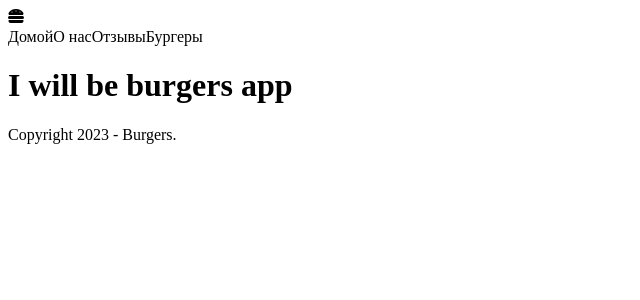
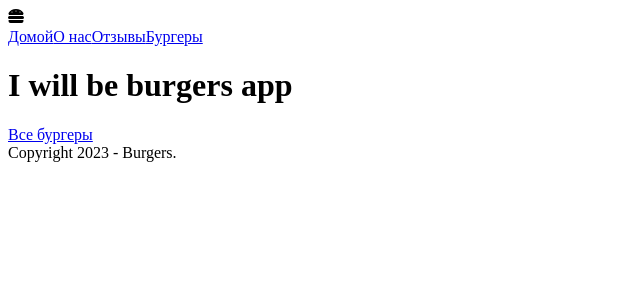
Before and after one commit to ChernoSlava/Burgers-Next-JS, a Next.js app: page / in a window 1280 px wide. Shown: the top 300 px of the page, without its empty margins (0-640 px from the left). Built offline with nearby package versions, Linux system fonts and the light colour scheme.

Commit message:
feat(Link):
- use Link from next/link;
- add Links.

meta: future

```diff
--- a/components/header.js
+++ b/components/header.js
@@ -1,3 +1,4 @@
+import Link from 'next/link';
 import { FaHamburger } from 'react-icons/fa';
 
 const Header = () => {
@@ -7,10 +8,10 @@
         <FaHamburger />
       </div>
       <nav>
-        <a>Домой</a>
-        <a>О нас</a>
-        <a>Отзывы</a>
-        <a>Бургеры</a>
+      <Link href='/'>Домой</Link>
+      <Link href='/about'>О нас</Link>
+      <Link href='/review'>Отзывы</Link>
+      <Link href='/burgers'>Бургеры</Link>
       </nav>
     </header>
   )
--- a/pages/index.js
+++ b/pages/index.js
@@ -1,3 +1,6 @@
+
+import Link from 'next/link';
+
 import styles from '../styles/Home.module.css';
 import Header from '../components/header';
 import Footer from '../components/footer';
@@ -7,6 +10,7 @@
     <div>
       <Header />
       <h1>I will be burgers app</h1>
+      <Link href='/burgers'>Все бургеры</Link>
       <Footer />
     </div>
   );
```
